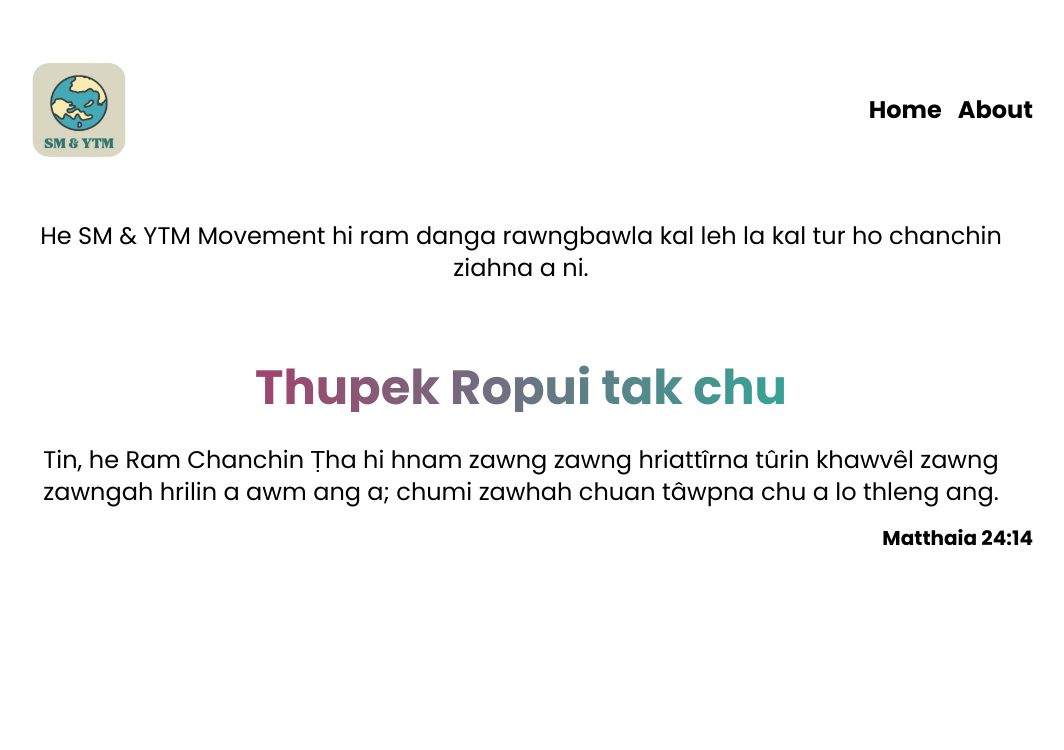
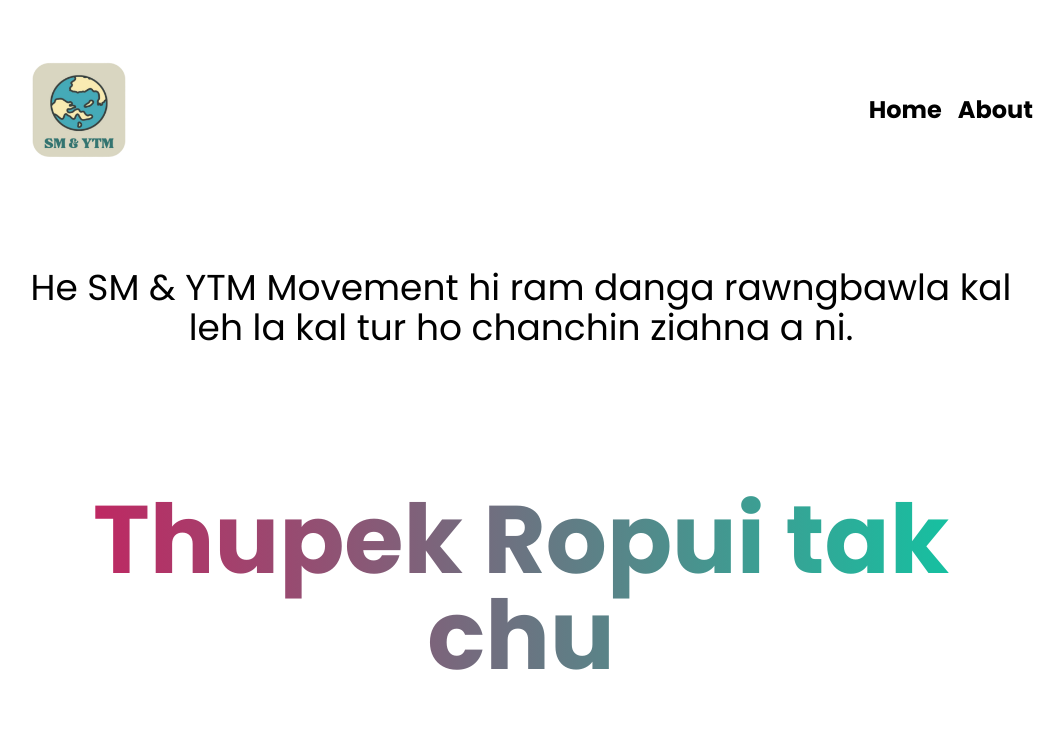
Before and after one commit to Ramengi-chawngthu/smYtm, a Next.js app: page /about in a window 1280 px wide. Shown: the top 750 px of the page, without its empty margins (119-1183 px from the left). Built offline with nearby package versions, Linux system fonts and the light colour scheme.

Commit message:
Fixed spacing in posts page

```diff
--- a/app/about/page.tsx
+++ b/app/about/page.tsx
@@ -3,12 +3,12 @@ import styles from './styles.module.css'
 function About() {
   return (
     <>
-    <h1 className="text-center text-2xl">
+    <h1 className="text-center text-2xl md:text-4xl mt-12">
         He SM & YTM Movement hi ram danga rawngbawla kal leh la kal tur ho chanchin ziahna a ni.
     </h1>
-    <h1 className={"text-center text-5xl font-bold mt-20 " + styles.commission}>Thupek Ropui tak chu</h1>
-    <p className="mt-8 text-2xl text-center">Tin, he Ram Chanchin Ṭha hi hnam zawng zawng hriattîrna tûrin khawvêl zawng zawngah hrilin a awm ang a; chumi zawhah chuan tâwpna chu a lo thleng ang.</p>
-    <p className="text-right text-xl mt-4 font-bold">Matthaia 24:14</p>
+    <h1 className={"text-center text-5xl md:text-8xl font-bold mt-36 " + styles.commission}>Thupek Ropui tak chu</h1>
+    <p className="mt-16 text-2xl md:text-4xl text-center">Tin, he Ram Chanchin Ṭha hi hnam zawng zawng hriattîrna tûrin khawvêl zawng zawngah hrilin a awm ang a; chumi zawhah chuan tâwpna chu a lo thleng ang.</p>
+    <p className="text-right text-xl md:text-2xl mt-4 font-bold">Matthaia 24:14</p>
     </>
   )
 }
```
